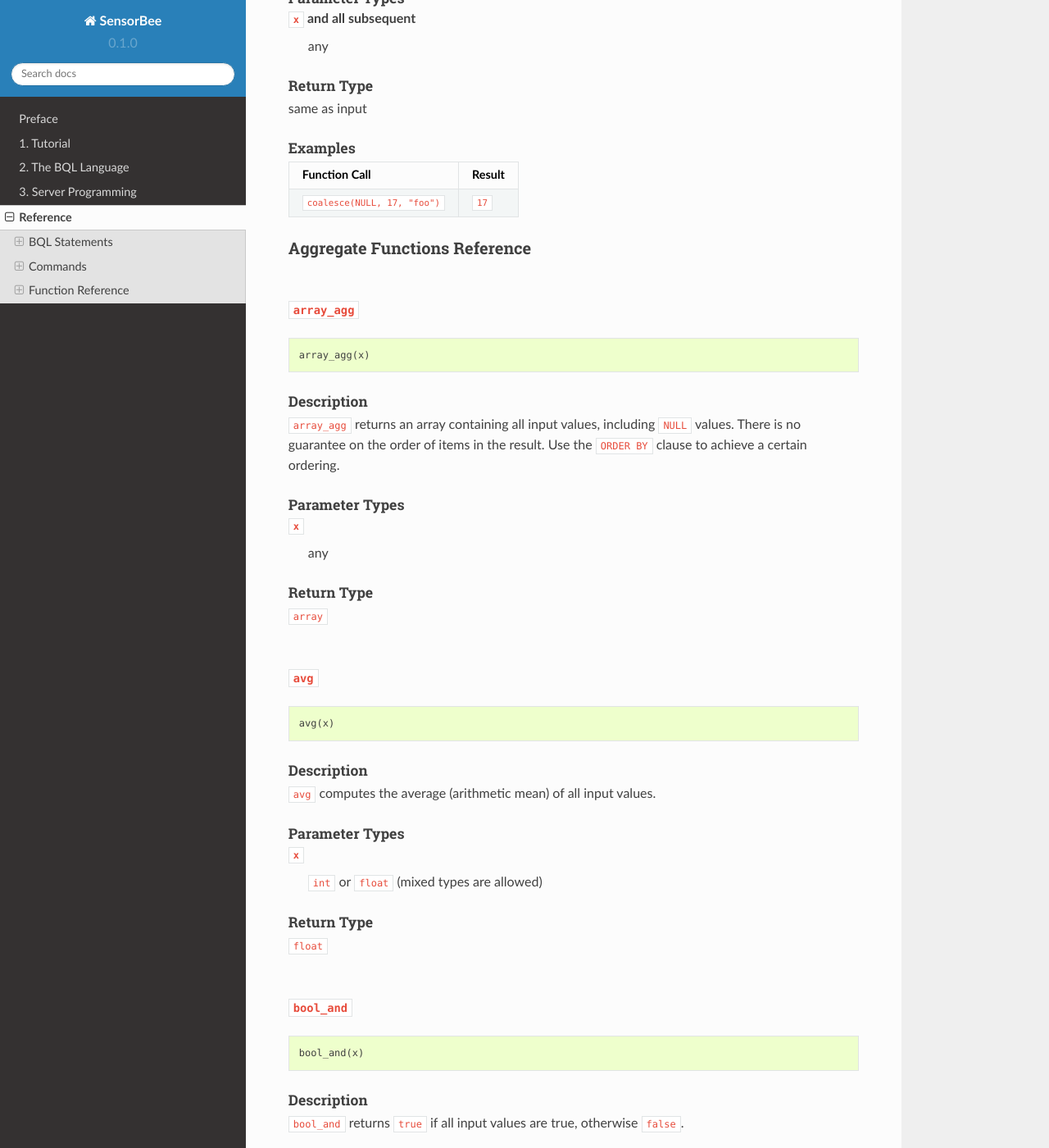
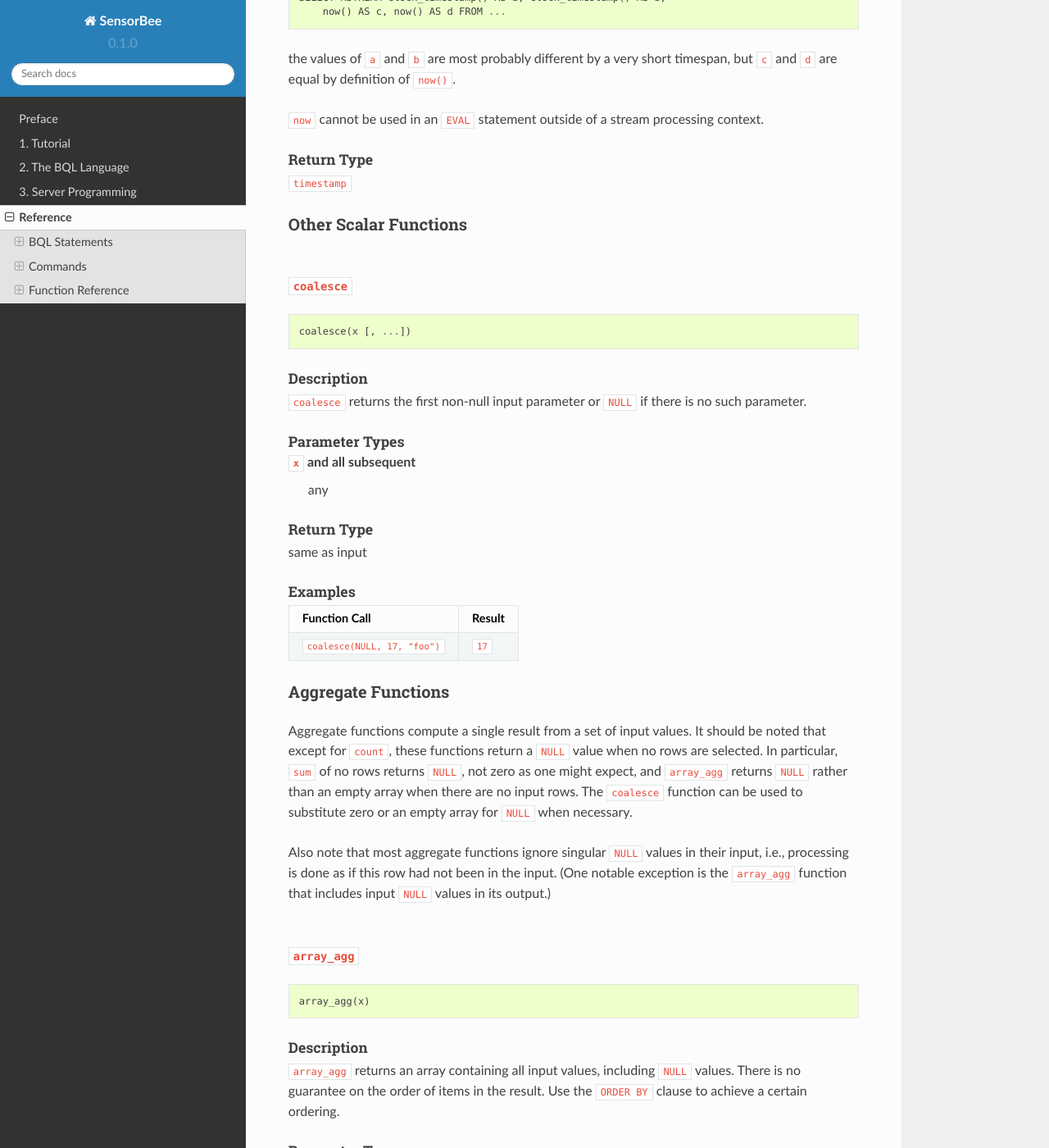
Before and after one commit to sensorbee/docs, a Sphinx documentation site: the page built from source/ref.rst, in a window 1280 px wide and 1400 px high, scrolled down 57518 px. Shown: the whole window at 82% size. Built offline with Sphinx 7.4.7 and the Read the Docs theme 2.0.0, drawn with Linux system fonts in a browser that asks for light colours; some of the changed text lies outside the part shown.

Commit message:
move details remarks to the reference

```diff
--- a/source/ref/functions.rst
+++ b/source/ref/functions.rst
@@ -4,8 +4,11 @@
 Function Reference
 ******************
 
-Scalar Functions Reference
-==========================
+Common Mathematical Functions
+=============================
+
+For the functions below, if a given parameter is outside the mathematically valid range for that function (e.g., ``sqrt(-2)``, ``log(0)``, ``div(2.0, 0.0)``) and the return type is ``float``, then ``NaN`` is returned.
+However, if the return type is ``int`` (e.g., ``div(2, 0)``), there is no ``NaN`` option and an error will occur instead.
 
 
 .. _ref_func_abs:
@@ -712,7 +715,11 @@
 +-------------------------------+----------+
 
 
-
+Pseudo-Random Functions
+=======================
+
+The characteristics of the functions below are equal to those from `the Go rand module <https://golang.org/pkg/math/rand/>`_.
+They are not suitable for cryptographic applications.
 
 .. _ref_func_random:
 
@@ -773,6 +780,14 @@
 
 
 
+Trigonometric Functions
+=======================
+
+All trigonometric functions take arguments and return values of type ``float``.
+Trigonometric functions arguments are expressed in radians.
+Inverse functions return values are expressed in radians.
+
+
 .. _ref_func_acos:
 
 ``acos``
@@ -884,6 +899,10 @@
 
 ``tan`` computes the tangent of a number.
 
+
+
+String Functions
+================
 
 
 .. _ref_func_bit_length:
@@ -1572,6 +1591,10 @@
 
 
 
+Time Functions
+==============
+
+
 .. _ref_func_distance_us:
 
 ``distance_us``
@@ -1667,6 +1690,10 @@
 
 
 
+Other Scalar Functions
+======================
+
+
 
 .. _ref_func_coalesce:
 
@@ -1705,9 +1732,16 @@
 
 
 
-Aggregate Functions Reference
-=============================
-
+Aggregate Functions
+===================
+
+Aggregate functions compute a single result from a set of input values.
+It should be noted that except for ``count``, these functions return a ``NULL`` value when no rows are selected.
+In particular, ``sum`` of no rows returns ``NULL``, not zero as one might expect, and ``array_agg`` returns ``NULL`` rather than an empty array when there are no input rows.
+The ``coalesce`` function can be used to substitute zero or an empty array for ``NULL`` when necessary.
+
+Also note that most aggregate functions ignore singular ``NULL`` values in their input, i.e., processing is done as if this row had not been in the input.
+(One notable exception is the ``array_agg`` function that includes input ``NULL`` values in its output.)
 
 .. _ref_func_array_agg:
 
```
Also changed, not shown: other parts of source/ref/functions.rst (+1 -1 lines), source/bql/functions.rst (+0 -14 lines).
